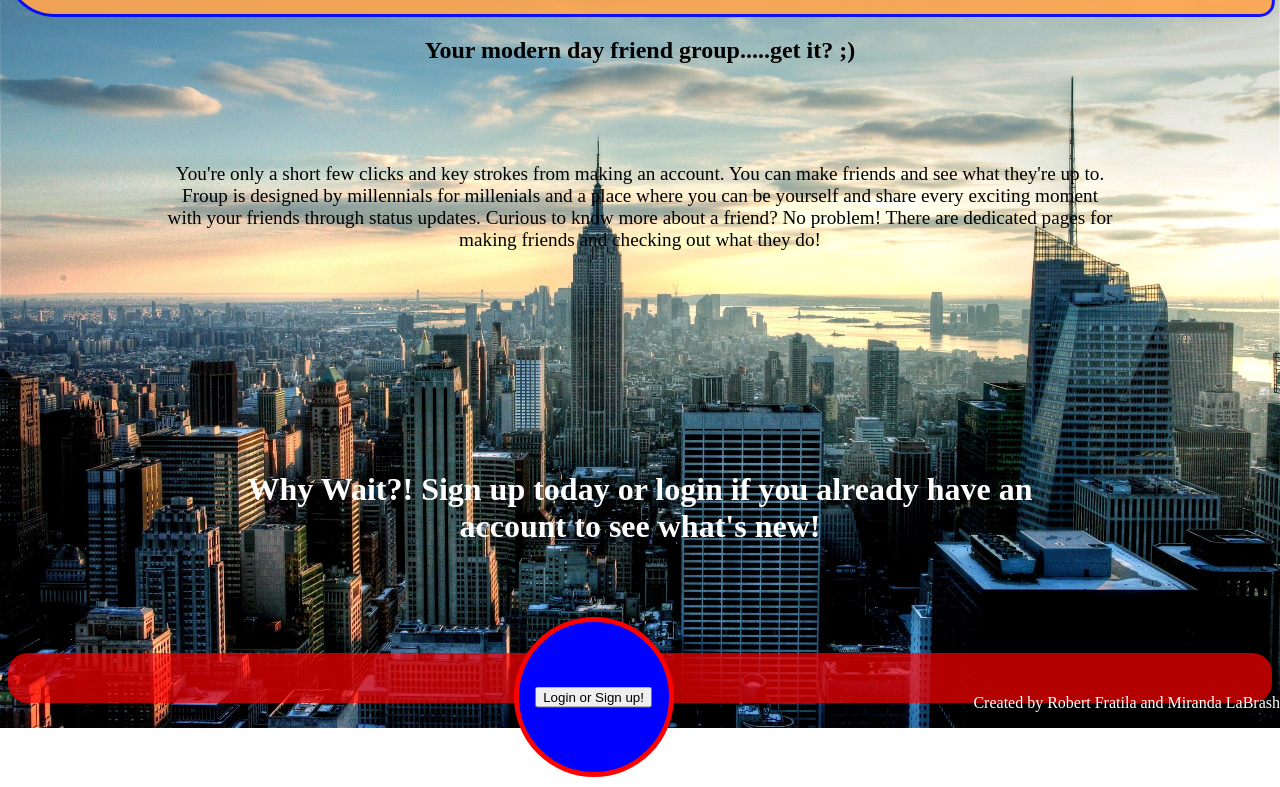
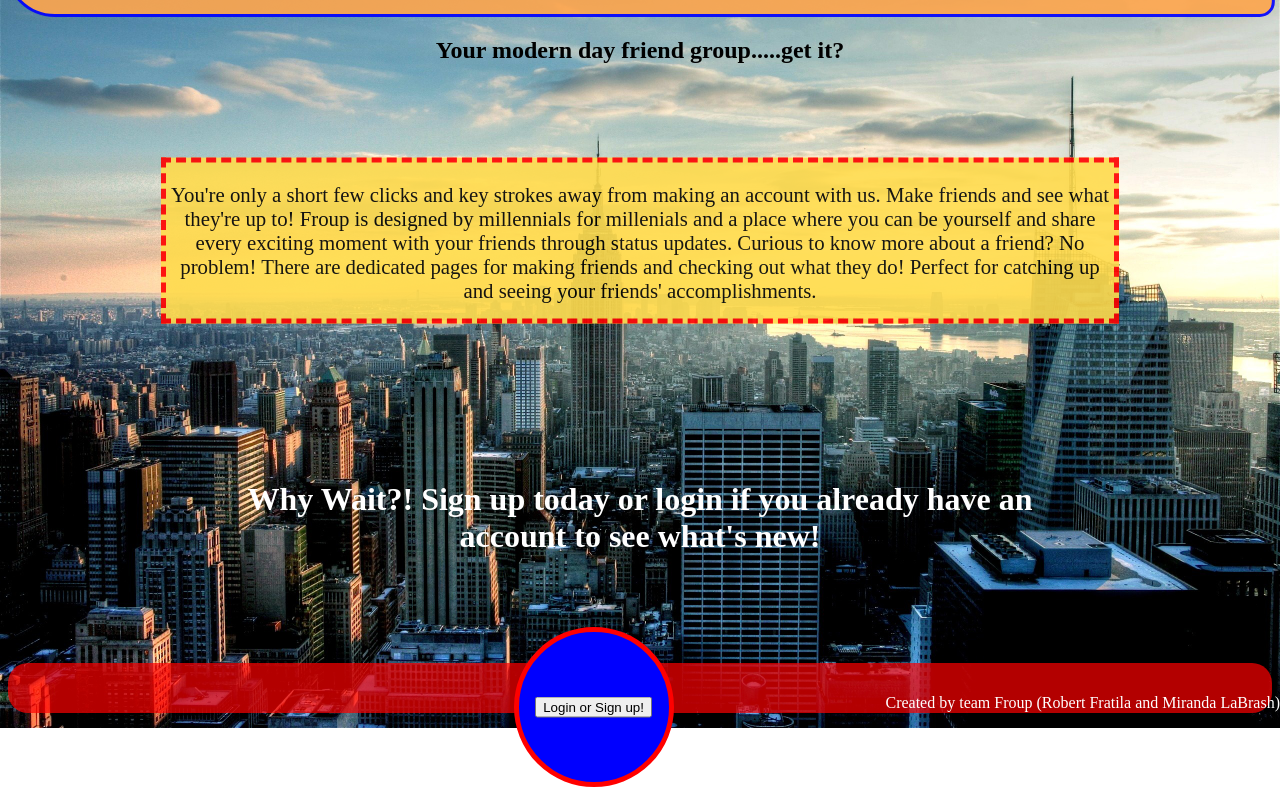
Before and after one commit to ST3ALTHCOD3R/Froup, a plain HTML site: page index.html in a window 1280 px wide. Shown: the part 72-859 px from the top of the page. Drawn offline with Linux system fonts and the light colour scheme.

Commit message:
modified index

```diff
--- a/index.css
+++ b/index.css
@@ -45,11 +45,13 @@ h3 {
 	transform: translate(-50%, -50%);
 }
 #para {
-	font-size: 120%;
-	border: 3px red solid;
+	background-color: #ffdb4d;
+        border: 5px red dashed;
+	opacity: .9;
+	font-size: 130%;
 	width: 75%;
 	height: 20%;
-	border: 5px;
+	#border: 5px;
 	position: relative;
         top: 20%;
         left: 50%;
--- a/index.html
+++ b/index.html
@@ -7,9 +7,9 @@
   <div id="square">
   <center><h1>Welcome to Froup</h1></center>
   </div>
-  <center><h2>Your modern day friend group.....get it? ;)</h2></center>
+  <center><h2>Your modern day friend group.....get it?</h2></center>
   <div id="para">
-  <p><center> You're only a short few clicks and key strokes from making an account. You can make friends and see what they're up to. Froup is designed by millennials for millenials and a place where you can be yourself and share every exciting moment with your friends through status updates. Curious to know more about a friend? No problem! There are dedicated pages for making friends and checking out what they do!</center></p>
+  <p><center> You're only a short few clicks and key strokes away from making an account with us. Make friends and see what they're up to! Froup is designed by millennials for millenials and a place where you can be yourself and share every exciting moment with your friends through status updates. Curious to know more about a friend? No problem! There are dedicated pages for making friends and checking out what they do! Perfect for catching up and seeing your friends' accomplishments.</center></p>
   </div>
   <h3><center>Why Wait?! Sign up today or login if you already have an account to see what's new!</center></h3>
   <div id="seperate">
@@ -22,7 +22,7 @@
     </div>
   </div>
   <div id="credit">
-    <p>Created by Robert Fratila and Miranda LaBrash</p>
+    <p>Created by team Froup (Robert Fratila and Miranda LaBrash)</p>
   </div>
 </body>
 </html>
```
Also changed, not shown: friends.txt.
